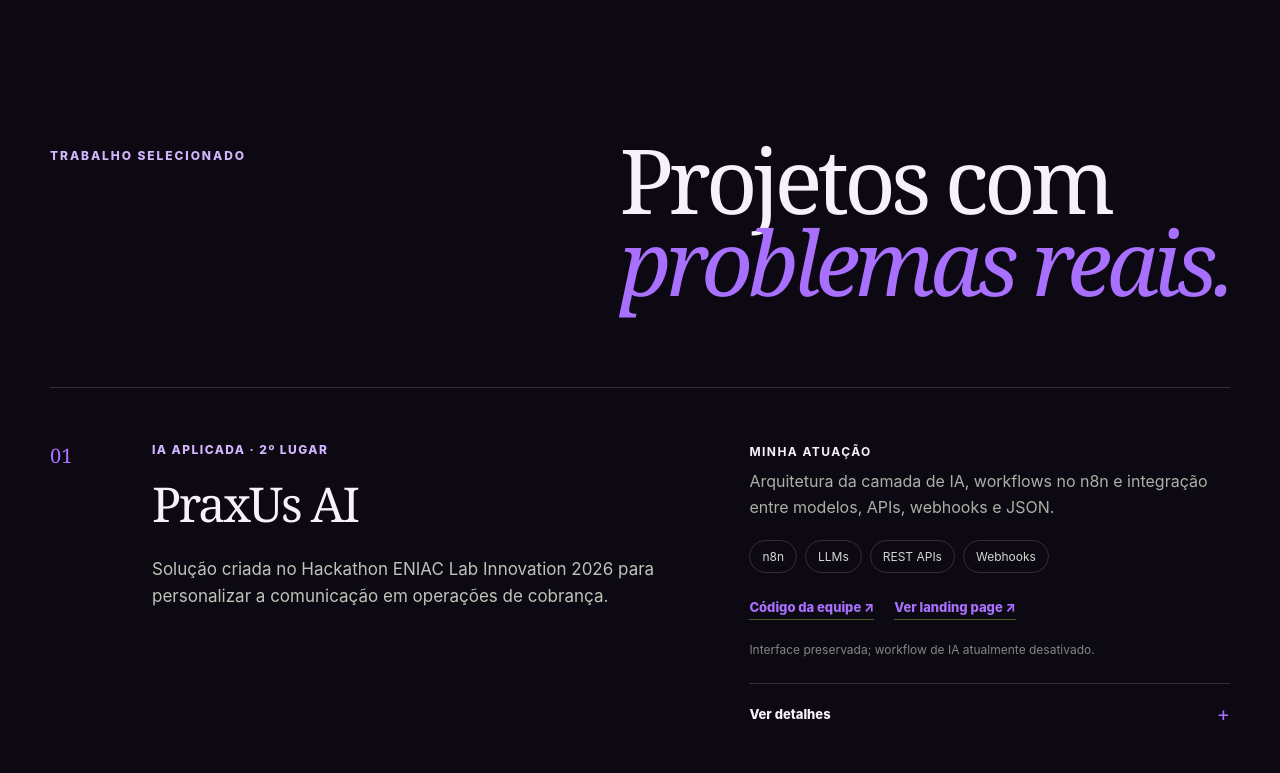
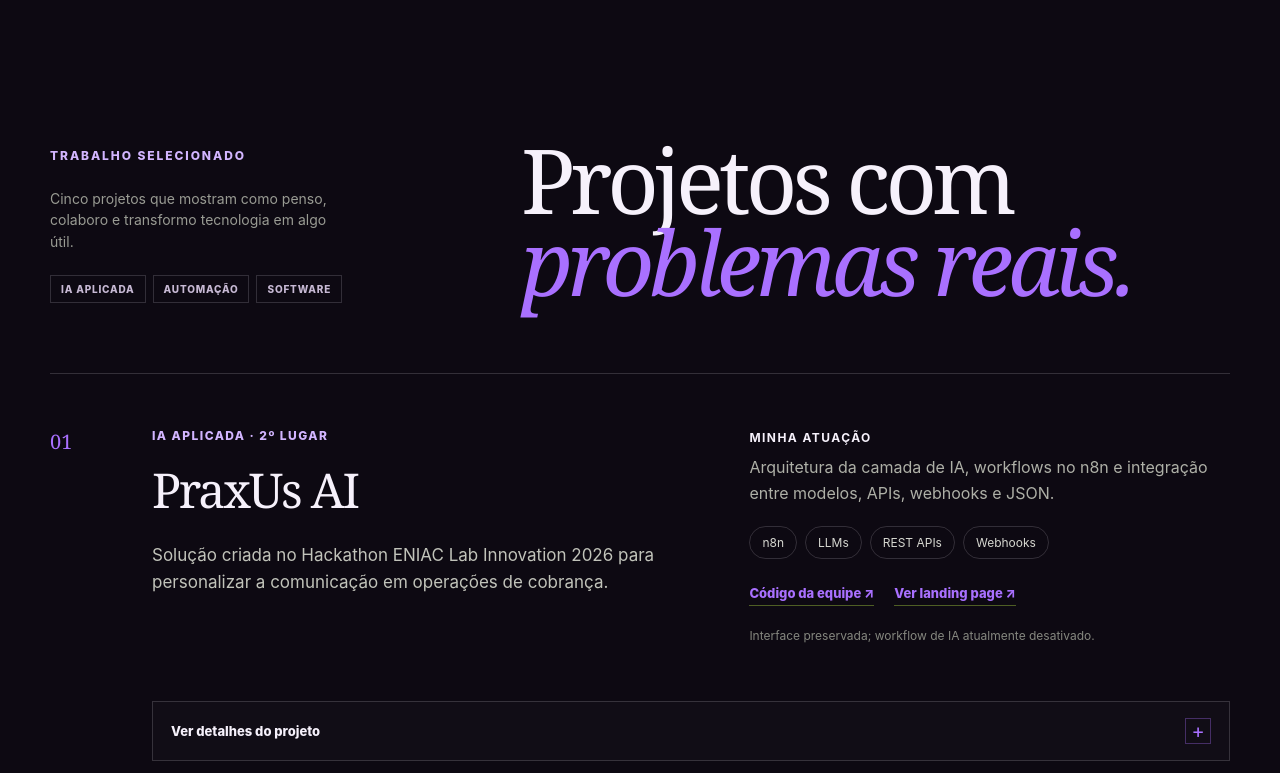
Before and after one commit to gugdev/portfolio, a Next.js app: page / in a window 1280 px wide. Shown: the part 1000-1773 px from the top of the page. Built offline with nearby package versions, Linux system fonts and the light colour scheme.

Commit message:
feat: refine projects and about layout

```diff
--- a/app/globals.css
+++ b/app/globals.css
@@ -90,7 +90,11 @@
 .proofGrid strong { font-family: Georgia, serif; font-size: 64px; font-weight: 400; letter-spacing: -.07em; }
 .proofGrid span { color: #5d5267; line-height: 1.45; font-size: 14px; }
 .section { padding-top: 140px; padding-bottom: 140px; }
-.sectionHeading { display: flex; align-items: flex-start; justify-content: space-between; margin-bottom: 84px; }
+.sectionHeading { display: grid; grid-template-columns: minmax(240px, .72fr) minmax(520px, 1.28fr); gap: 72px; align-items: end; margin-bottom: 70px; }
+.sectionIntro { align-self: stretch; display: flex; flex-direction: column; align-items: flex-start; }
+.sectionNote { max-width: 300px; margin: auto 0 22px; color: #999b93; font-size: 14px; line-height: 1.55; }
+.sectionSignals { display: flex; flex-wrap: wrap; gap: 7px; }
+.sectionSignals span { padding: 7px 10px; border: 1px solid var(--line); color: #c7b9d4; font-size: 10px; font-weight: 800; letter-spacing: .08em; text-transform: uppercase; }
 .kicker { color: var(--blue); margin: 10px 0 0; }
 h2 { font-size: clamp(52px, 7vw, 96px); line-height: .92; }
 .projects { border-top: 1px solid var(--line); }
@@ -112,23 +116,29 @@
 .projectLinks { display: flex; flex-wrap: wrap; gap: 20px; }
 .projectLinks a, .textLink { color: var(--acid); font-size: 13px; font-weight: 800; border-bottom: 1px solid rgba(201,255,73,.35); padding-bottom: 4px; }
 .note { font-size: 12px; color: #85877f !important; margin-top: 20px !important; }
-.projectDisclosure { margin-top: 24px; border-top: 1px solid var(--line); }
-.projectDisclosure summary { display: flex; align-items: center; justify-content: space-between; gap: 20px; padding: 18px 0 0; color: var(--paper); font-size: 13px; font-weight: 800; cursor: pointer; list-style: none; }
+.projectDisclosure { grid-column: 2 / -1; margin-top: 4px; border: 1px solid var(--line); background: rgba(255,255,255,.018); }
+.projectDisclosure summary { display: flex; align-items: center; justify-content: space-between; gap: 20px; padding: 16px 18px; color: var(--paper); font-size: 13px; font-weight: 800; cursor: pointer; list-style: none; transition: background .2s ease; }
+.projectDisclosure summary:hover { background: rgba(169,112,255,.07); }
 .projectDisclosure summary::-webkit-details-marker { display: none; }
-.projectDisclosure summary span { color: var(--acid); font-size: 20px; font-weight: 400; transition: transform .2s ease; }
-.projectDisclosure[open] summary span { transform: rotate(45deg); }
-.disclosureContent { padding: 20px 0 2px; }
-.disclosureContent p { margin: 0 0 16px; color: #aeb0a7; font-size: 14px; line-height: 1.6; }
-.disclosureContent strong { margin-bottom: 5px; }
+.projectDisclosure .summaryLabel { color: var(--paper); }
+.projectDisclosure .summaryAction { display: grid; place-items: center; width: 26px; height: 26px; border: 1px solid rgba(169,112,255,.34); color: var(--acid); font-size: 20px; font-weight: 400; line-height: 1; transition: transform .2s ease, background .2s ease; }
+.projectDisclosure[open] .summaryAction { transform: rotate(45deg); background: rgba(169,112,255,.11); }
+.disclosureContent { display: grid; grid-template-columns: repeat(3, 1fr); border-top: 1px solid var(--line); }
+.disclosureContent p { min-width: 0; margin: 0; padding: 22px 20px 24px; border-right: 1px solid var(--line); color: #aeb0a7; font-size: 13px; line-height: 1.58; }
+.disclosureContent p:last-child { border-right: 0; }
+.disclosureContent strong { display: block; margin-bottom: 7px; color: var(--paper); font-size: 11px; text-transform: uppercase; letter-spacing: .1em; }
 .about { background: #160e20; position: relative; overflow: hidden; }
 .about.section { padding-top: 110px; padding-bottom: 110px; }
 .about::after { content: ""; position: absolute; width: 520px; height: 520px; left: -250px; bottom: -310px; border: 1px solid rgba(177,112,255,.2); border-radius: 50%; box-shadow: 0 0 0 70px rgba(177,112,255,.03), 0 0 0 140px rgba(177,112,255,.025); }
-.aboutGrid { position: relative; z-index: 1; }
-.aboutGrid { display: grid; grid-template-columns: .8fr 1.2fr; gap: 56px 76px; }
-.aboutGrid h2 { font-size: clamp(48px, 6vw, 78px); margin-top: 38px; }
-.aboutIntro { display: flex; flex-direction: column; align-items: flex-start; }
-.aboutPortrait { width: 220px; aspect-ratio: 1; margin: 40px 0 0; border-radius: 50%; overflow: hidden; border: 1px solid rgba(210,181,255,.34); box-shadow: 0 22px 70px rgba(81,35,142,.28); }
+.aboutGrid { position: relative; z-index: 1; display: grid; grid-template-columns: minmax(280px, .78fr) minmax(480px, 1.22fr); gap: 48px 76px; }
+.aboutHeading { grid-column: 1 / -1; display: grid; grid-template-columns: minmax(280px, .78fr) minmax(480px, 1.22fr); gap: 76px; align-items: end; }
+.aboutGrid h2 { font-size: clamp(48px, 6vw, 78px); }
+.aboutVisual { align-self: start; }
+.aboutPortrait { width: min(100%, 350px); aspect-ratio: 4 / 5; margin: 0; overflow: hidden; border: 1px solid rgba(210,181,255,.28); background: #21152d; box-shadow: 18px 18px 0 rgba(169,112,255,.08), 0 24px 70px rgba(81,35,142,.24); }
 .aboutPortrait img { width: 100%; height: 100%; display: block; object-fit: cover; }
+.aboutPortraitMeta { width: min(100%, 368px); display: flex; flex-wrap: wrap; gap: 8px; margin-top: 24px; }
+.aboutPortraitMeta span { display: inline-flex; align-items: center; gap: 8px; padding: 9px 11px; border: 1px solid rgba(210,181,255,.18); background: rgba(169,112,255,.07); color: #d8cce4; font-size: 11px; font-weight: 700; }
+.aboutPortraitMeta i { width: 6px; height: 6px; border-radius: 50%; background: var(--acid); box-shadow: 0 0 12px rgba(169,112,255,.8); }
 .aboutCopy { font-family: Georgia, serif; font-size: 22px; line-height: 1.48; color: #d8d9d1; }
 .aboutCopy p { margin: 0 0 24px; }
 .aboutCopy .aboutMission { padding-left: 24px; border-left: 2px solid var(--acid); color: #eadff4; }
@@ -168,13 +178,21 @@
   .section { padding-top: 90px; padding-bottom: 90px; }
   .sectionHeading { display: block; margin-bottom: 56px; }
   .sectionHeading h2 { margin-top: 28px; }
+  .sectionNote { margin: 22px 0 18px; }
   .project { grid-template-columns: 44px 1fr; gap: 12px; }
   .projectDetails { grid-column: 2; }
+  .projectDisclosure { grid-column: 1 / -1; margin-top: 12px; }
+  .disclosureContent { grid-template-columns: 1fr; }
+  .disclosureContent p { border-right: 0; border-bottom: 1px solid var(--line); }
+  .disclosureContent p:last-child { border-bottom: 0; }
   .projectMedia { grid-column: 1 / -1; margin-top: 12px; }
   .project h3 { font-size: 40px; }
-  .aboutGrid { grid-template-columns: 1fr; gap: 44px; }
+  .aboutGrid { grid-template-columns: 1fr; gap: 40px; }
+  .aboutHeading { grid-column: auto; display: block; }
+  .aboutHeading h2 { margin-top: 28px; }
   .about.section { padding-top: 90px; padding-bottom: 90px; }
-  .aboutPortrait { width: 180px; margin-top: 38px; }
+  .aboutPortrait { width: min(88%, 320px); }
+  .aboutPortraitMeta { margin-top: 20px; }
   .aboutCopy { font-size: 21px; }
   .skillCloud { grid-column: auto; }
   .educationItem { grid-template-columns: 1fr; gap: 15px; }
--- a/app/page.tsx
+++ b/app/page.tsx
@@ -172,7 +172,17 @@
 
       <section className="section shell" id="projetos">
         <div className="sectionHeading" data-reveal>
+          <div className="sectionIntro">
             <p className="kicker">Trabalho selecionado</p>
+            <p className="sectionNote">
+              Cinco projetos que mostram como penso, colaboro e transformo tecnologia em algo útil.
+            </p>
+            <div className="sectionSignals" aria-label="Áreas dos projetos">
+              <span>IA aplicada</span>
+              <span>Automação</span>
+              <span>Software</span>
+            </div>
+          </div>
           <h2>Projetos com<br /><em>problemas reais.</em></h2>
         </div>
 
@@ -200,15 +210,18 @@
                   </div>
                 )}
                 {project.note && <p className="note">{project.note}</p>}
+              </div>
               <details className="projectDisclosure">
-                  <summary>Ver detalhes <span aria-hidden="true">+</span></summary>
+                <summary>
+                  <span className="summaryLabel">Ver detalhes do projeto</span>
+                  <span className="summaryAction" aria-hidden="true">+</span>
+                </summary>
                 <div className="disclosureContent">
                   <p><strong>Desafio</strong>{project.details.challenge}</p>
                   <p><strong>Solução</strong>{project.details.solution}</p>
                   <p><strong>Situação atual</strong>{project.details.status}</p>
                 </div>
               </details>
-              </div>
               {project.image && (
                 <figure className="projectMedia">
                   <Image
@@ -228,19 +241,25 @@
 
       <section className="about section" id="sobre">
         <div className="shell aboutGrid" data-reveal>
-          <div className="aboutIntro">
+          <div className="aboutHeading">
             <p className="kicker">Sobre mim</p>
             <h2>Curiosidade técnica.<br /><em>Execução prática.</em></h2>
+          </div>
+          <div className="aboutVisual">
             <figure className="aboutPortrait">
               <Image
                 src="/gustavo-alencar.jpg"
                 alt="Retrato de Gustavo Alencar Matos"
                 width={800}
                 height={800}
-                sizes="(max-width: 800px) 180px, 240px"
+                sizes="(max-width: 800px) 320px, 350px"
                 quality={90}
               />
             </figure>
+            <div className="aboutPortraitMeta" aria-label="Informações de Gustavo">
+              <span><i aria-hidden="true" /> Guarulhos, SP</span>
+              <span><i aria-hidden="true" /> Disponível para estágio</span>
+            </div>
           </div>
           <div className="aboutCopy">
             <p>
```
Lines whose indentation alone changed are shown as unchanged.
